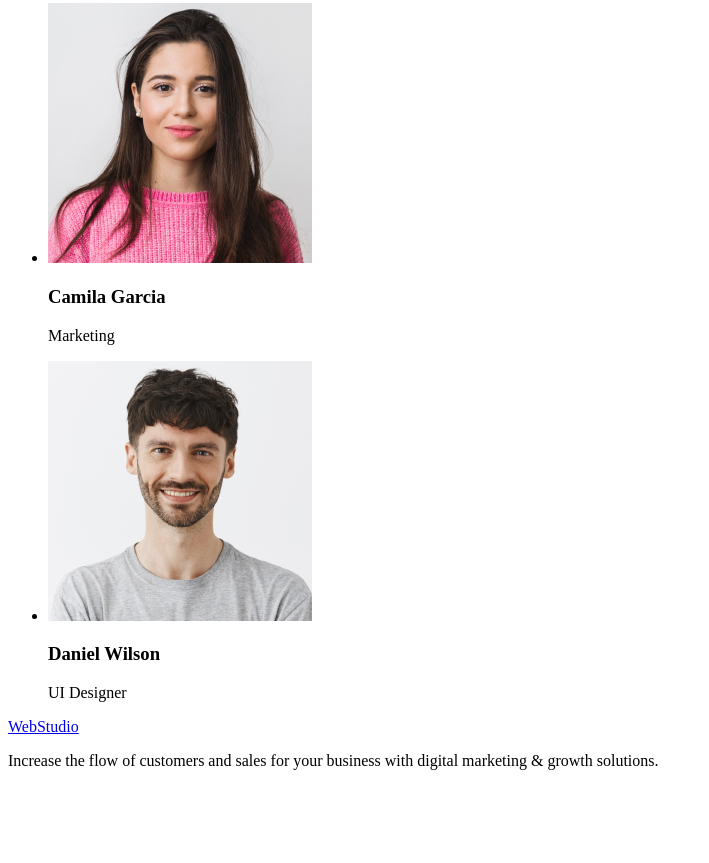
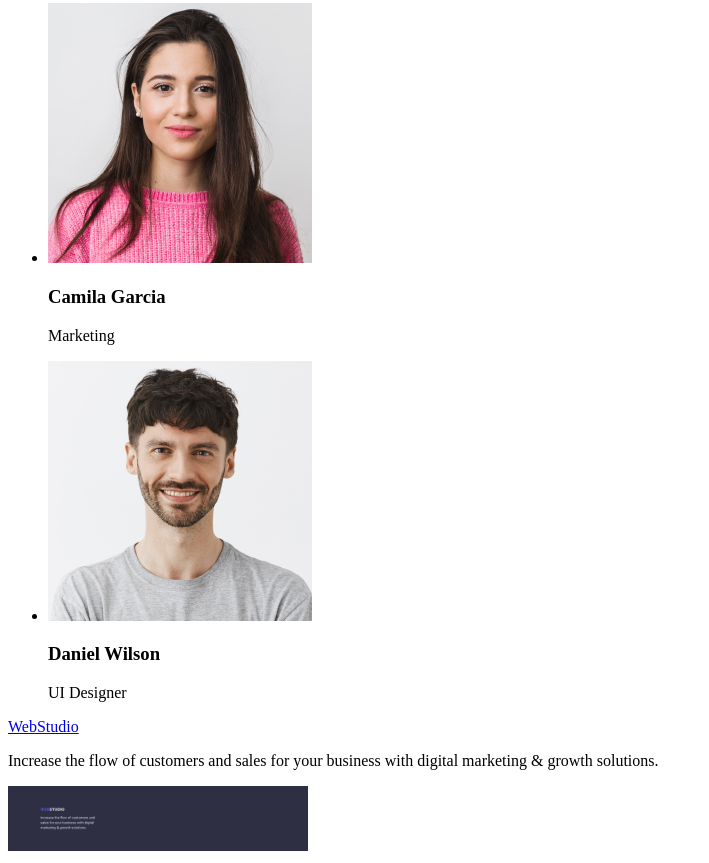
Before and after one commit to YuliyaKad/-goit-markup-hw-01, a plain HTML site: page index.html in a window 1280 px wide. Shown: the part 2369-3232 px from the top of the page, without its empty margins (0-709 px from the left). Before the commit the page ends 3155 px from the top, so only its background shows below. Drawn offline with Linux system fonts and the light colour scheme.

Commit message:
update image

```diff
--- a/index.html
+++ b/index.html
@@ -106,6 +106,7 @@
         Increase the flow of customers and sales for your business with digital
         marketing & growth solutions.
       </p>
+      <img src="./images/image4.jpg" alt="flower" width="300" />
     </footer>
   </body>
 </html>
```
